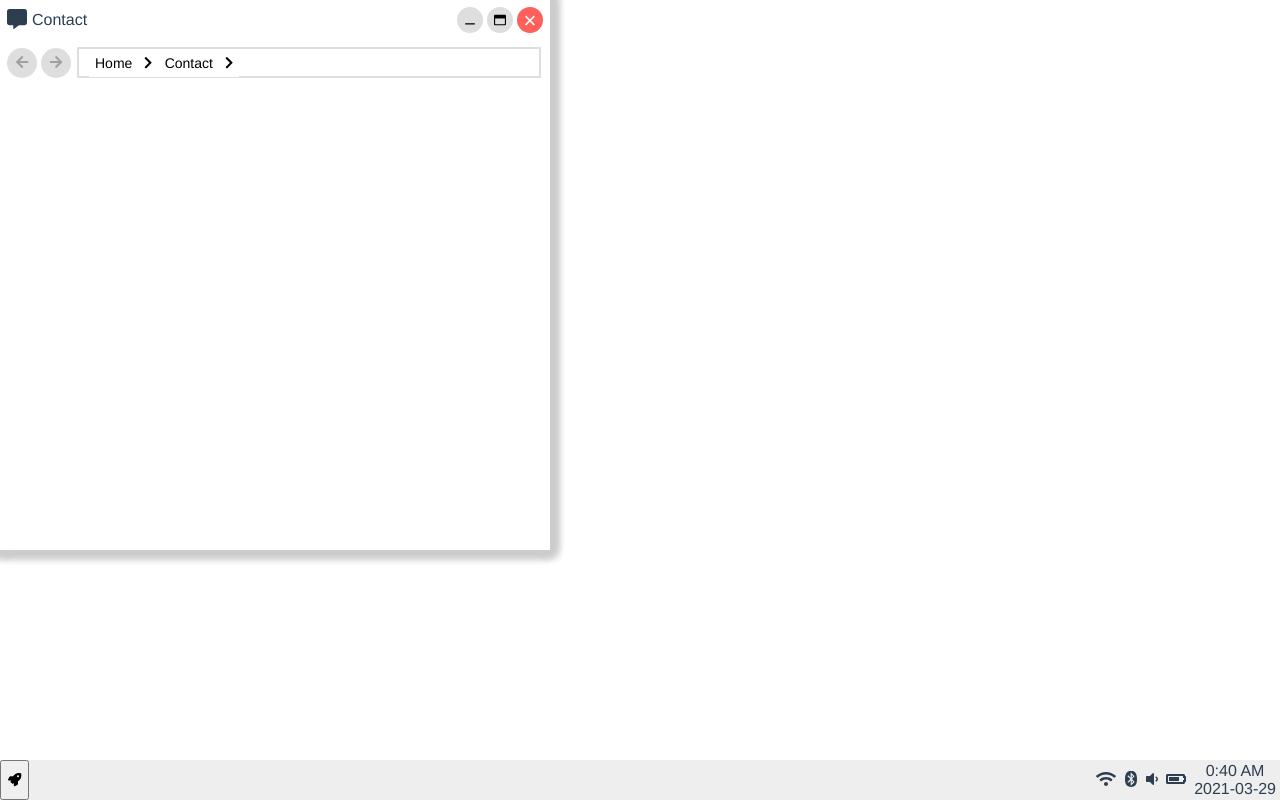
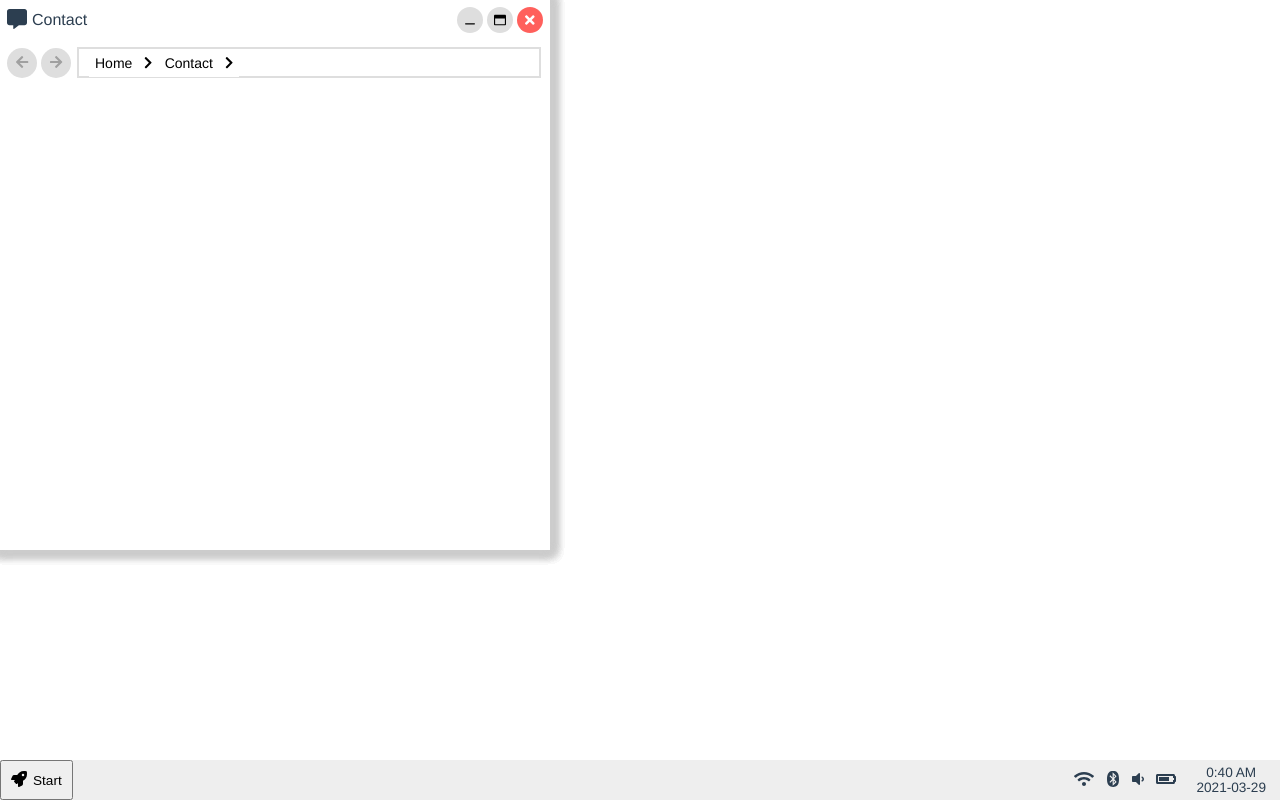
Before and after one commit to zzakiullah/desktop, a Vue app: page / in a window 1280 px wide. Built offline with nearby package versions, Linux system fonts and the light colour scheme.

Commit message:
Bring window in focus to front

```diff
--- a/src/components/Navigation.vue
+++ b/src/components/Navigation.vue
@@ -72,7 +72,7 @@ export default {
             document.getElementById(this.windowId + "NavChevron" + index).className = "navigation__chevron";
             setTimeout(function() {
                 document.getElementById(this.windowId + "NavDropdownBtn" + index).style.transition = "0.3s all";
-            }.bind(this), 100);
+            }.bind(this), 10);
         },
         openSettings: function() {
 
--- a/src/components/Taskbar.vue
+++ b/src/components/Taskbar.vue
@@ -1,8 +1,21 @@
 <template>
-    <nav class="taskbar" aria-label="taskbar">
+    <nav class="taskbar"
+         aria-label="taskbar"
+         tabindex="-1"
+         @blur="closeStartMenu()">
+        <span class="taskbar__start-menu"
+              :class="{ open: startMenuOpen }">
+            Stuff
+        </span>
         <span class="taskbar__icon-bar">
-            <button class="taskbar__launcher" title="Start">
-                <font-awesome-icon :icon="['fas', 'rocket']" />
+            <button class="taskbar__launcher"
+                    @click="openStartMenu()">
+                <span class="taskbar__launcher-icon">
+                    <font-awesome-icon :icon="['fas', 'rocket']" />
+                </span>
+                <span class="taskbar__launcher-text">
+                    Start
+                </span>
             </button>
             <!--<span class="taskbar__search-wrapper">
                 <font-awesome-icon :icon="['fas', 'search']"
@@ -45,6 +58,7 @@ export default {
     data: function() {
         return {
             tabs: [],
+            startMenuOpen: false,
             timer: null,
             fullDate: 0,
             date: 0,
@@ -52,6 +66,13 @@ export default {
         }
     },
     methods: {
+        openStartMenu: function() {
+            this.startMenuOpen = true;
+            this.$el.focus();
+        },
+        closeStartMenu: function() {
+            this.startMenuOpen = false;
+        },
         updateDateTime: function() {
             var dt = new Date(),
                 month = (dt.getMonth() < 9 ? "0" : "") + (dt.getMonth() + 1),
@@ -82,6 +103,7 @@ export default {
 @import "../styles/_variables.scss";
 
 .taskbar {
+    position: relative;
     display: flex;
     flex-direction: row;
     align-items: center;
@@ -89,6 +111,25 @@ export default {
     width: 100%;
     height: 40px;
     background-color: #eeeeee;
+
+    &:focus {
+        outline: none;
+    }
+
+    &__start-menu {
+        display: none;
+        position: absolute;
+        bottom: 100%;
+        left: 0;
+        border: 1px solid blue;
+
+        &.open {
+            display: flex;
+            flex-direction: column;
+            align-items: flex-start;
+            justify-content: center;
+        }
+    }
 
     &__icon-bar {
         display: flex;
@@ -100,7 +141,22 @@ export default {
     }
 
     &__launcher {
+        display: flex;
+        flex-direction: row;
+        align-items: center;
+        justify-content: center;
         height: 100%;
+        cursor: pointer;
+
+        &-icon {
+            margin: 0 3px;
+            font-size: 1rem;
+        }
+
+        &-text {
+            margin: 0 3px;
+            font-size: 0.85rem;
+        }
     }
 
     &__search {
@@ -132,12 +188,13 @@ export default {
     }
 
     &__tray-item {
-        margin: 0 4px;
+        margin: 0 6px;
     }
 
     &__date-time-display {
-        margin: 0 4px;
+        margin: 0 14px;
         user-select: none;
+        font-size: 0.85rem;
     }
 }
 
--- a/src/components/Window.vue
+++ b/src/components/Window.vue
@@ -1,10 +1,13 @@
 <template>
     <div class="window"
+         tabIndex="-1"
          :class="{ 'closed': closed, 'drag-resize': (action == actions.DRAG || action == actions.RESIZE) }"
          :style="{ left: position.current.x + 'px', top: position.current.y + 'px',
                    width: size.current.w + 'px', height: size.current.h + 'px',
-                   padding: padding + 'px', cursor: ((action == actions.DRAG) ? 'grabbing' : resizeType) }"
-         @mousedown="startResize()">
+                   padding: padding + 'px', cursor: ((action == actions.DRAG) ? 'grabbing' : resizeType),
+                   zIndex: zIndex }"
+         @mousedown="startResize()"
+         @focus="bringToFront()">
         <div class="window__title-bar"
              :style="{ cursor: ((action == actions.DRAG) ? 'grabbing' : ((action == actions.RESIZE) ? resizeType : 'grab')) }"
              @mousedown="startDrag()">
@@ -27,7 +30,7 @@
             </button>
             <button class="window__btn window__btn--close"
                     @click="close()">
-                &times;
+                <font-awesome-icon :icon="['fas', 'times']" />
             </button>
         </div>
         <div class="window__content"
@@ -192,16 +195,14 @@ export default {
             this.action = "none";
             document.body.style.cursor = "auto";
         },
-        focus: function() {
-            // Control z-indices of all windows
+        bringToFront: function() {
+            bus.$emit("bringToFront", this.id);
         }
     },
     created: function() {
         bus.$on("open" + this.id, () => {
             if (this.closed) {
                 this.open();
-            } else {
-                this.focus();
             }
         });
     },
@@ -219,7 +220,8 @@ export default {
         iconName: String,
         iconType: String,
         maxWidth: Number,
-        maxHeight: Number
+        maxHeight: Number,
+        zIndex: Number
     }
 }
 </script>
@@ -248,6 +250,10 @@ $maxRestoreTime: 0.35s;
     transition: opacity $openCloseTime, transform $openCloseTime,
                 left $maxRestoreTime, top $maxRestoreTime,
                 width $maxRestoreTime, height $maxRestoreTime;
+
+    &:focus {
+        outline: none;
+    }
 
     &.closed {
         opacity: 0;
@@ -284,6 +290,9 @@ $maxRestoreTime: 0.35s;
     }
 
     &__btn {
+        display: flex;
+        align-items: center;
+        justify-content: center;
         width: $titleBarHeight - $btnOffset;
         height: $titleBarHeight - $btnOffset;
         margin: 0 2px;
@@ -326,7 +335,7 @@ $maxRestoreTime: 0.35s;
         &--close {
             color: #ffffff;
             background-color: $closeBtnColor;
-            font-size: 22px;
+            font-size: 14px;
             user-select: none;
 
             &:hover {
--- a/src/layouts/index.js
+++ b/src/layouts/index.js
@@ -1,2 +1 @@
-export { default as GridLayout } from "./GridLayout";
 export { default as DesktopLayout } from "./DesktopLayout";
--- a/src/pages/MainPage/MainPage.vue
+++ b/src/pages/MainPage/MainPage.vue
@@ -4,22 +4,22 @@
             <!--<window id="SettingsWindow" title="Settings" iconName="cog" iconType="fas">
                 <navigation :items="[{ title: 'Settings', url: '#' }]" />
             </window>-->
-            <window id="AboutWindow" title="About" iconName="user-circle" iconType="fas">
+            <window id="AboutWindow" title="About" iconName="user-circle" iconType="fas" :zIndex="windows.indexOf('AboutWindow')">
                 <navigation windowId="AboutWindow" :items="[{ title: 'Home', url: '#' }, { title: 'About', url: '#' }]" />
             </window>
-            <window id="EducationWindow" title="Education" iconName="graduation-cap" iconType="fas">
+            <window id="EducationWindow" title="Education" iconName="graduation-cap" iconType="fas" :zIndex="windows.indexOf('EducationWindow')">
                 <navigation windowId="EducationWindow" :items="[{ title: 'Home', url: '#' }, { title: 'Education', url: '#' }]" />
             </window>
-            <window id="SkillsWindow" title="Skills" iconName="wrench" iconType="fas">
+            <window id="SkillsWindow" title="Skills" iconName="wrench" iconType="fas" :zIndex="windows.indexOf('SkillsWindow')">
                 <navigation windowId="SkillsWindow" :items="[{ title: 'Home', url: '#' }, { title: 'Skills', url: '#' }]" />
             </window>
-            <window id="ExperienceWindow" title="Experience" iconName="briefcase" iconType="fas">
+            <window id="ExperienceWindow" title="Experience" iconName="briefcase" iconType="fas" :zIndex="windows.indexOf('ExperienceWindow')">
                 <navigation windowId="ExperienceWindow" :items="[{ title: 'Home', url: '#' }, { title: 'Experience', url: '#' }]" />
             </window>
-            <window id="ProjectsWindow" title="Projects" iconName="lightbulb" iconType="fas">
+            <window id="ProjectsWindow" title="Projects" iconName="lightbulb" iconType="fas" :zIndex="windows.indexOf('ProjectsWindow')">
                 <navigation windowId="ProjectsWindow" :items="[{ title: 'Home', url: '#' }, { title: 'Projects', url: '#' }]" />
             </window>
-            <window id="ContactWindow" title="Contact" iconName="comment-alt" iconType="fas">
+            <window id="ContactWindow" title="Contact" iconName="comment-alt" iconType="fas" :zIndex="windows.indexOf('ContactWindow')">
                 <navigation windowId="ContactWindow" :items="[{ title: 'Home', url: '#' }, { title: 'Contact', url: '#' }]" />
             </window>
         </div>
@@ -30,17 +30,24 @@
 </template>
 
 <script>
+import { bus } from "../../main";
+
 export default {
     name: "MainPage",
     data: function() {
         return {
-            windows: []
+            windows: ["AboutWindow", "EducationWindow", "SkillsWindow", "ExperienceWindow", "ProjectsWindow", "ContactWindow"]
         }
     },
     methods: {
-        updateWindows: function() {
-
+        updateWindowStack: function(windowId) {
+            this.windows.push(this.windows.splice(this.windows.indexOf(windowId), 1)[0]);
         }
+    },
+    created: function() {
+        bus.$on("bringToFront", (data) => {
+            this.updateWindowStack(data);
+        });
     },
     props: {
 
```
Also changed, not shown: src/layouts/GridLayout.vue (deleted, +0 -45 lines), src/styles/_grid.scss (added, +23 -0 lines).
